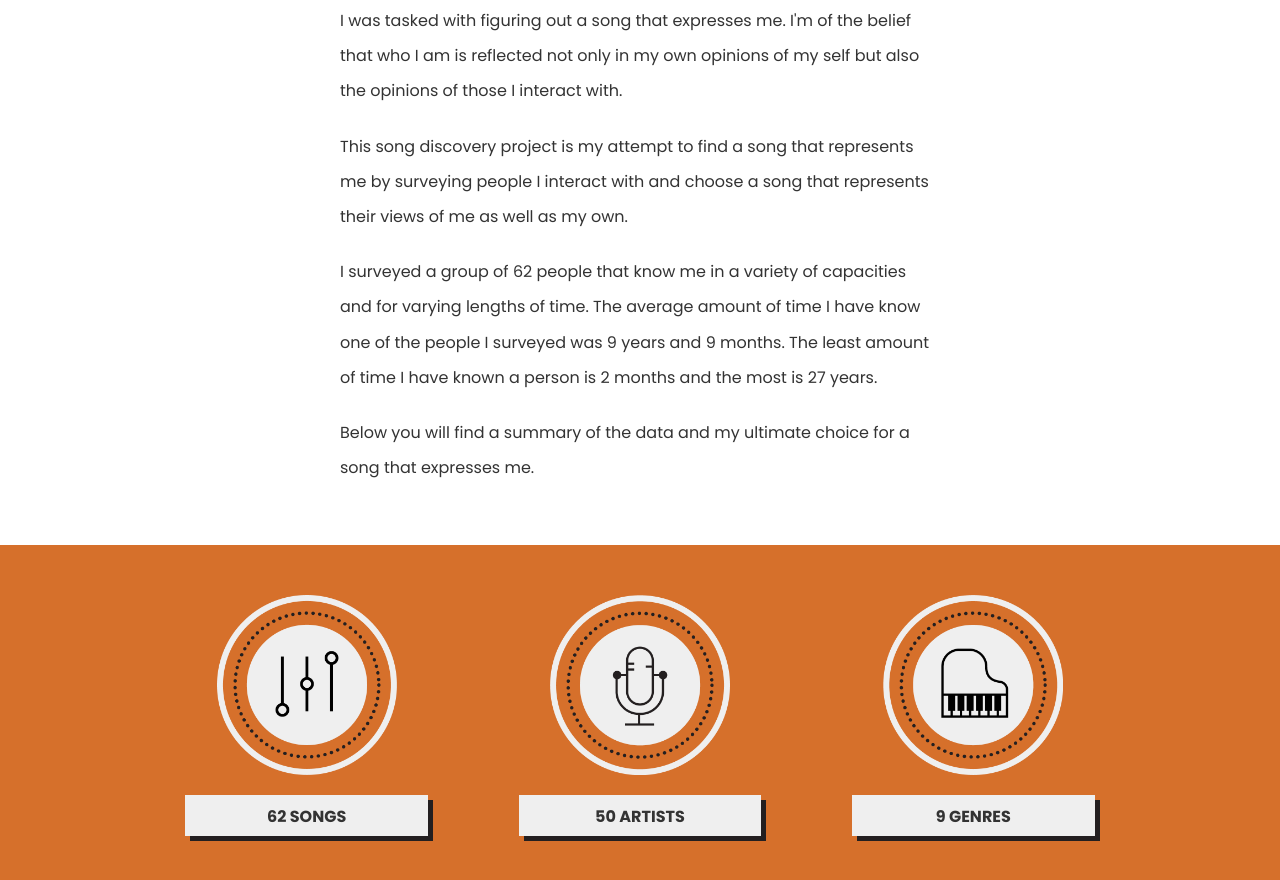
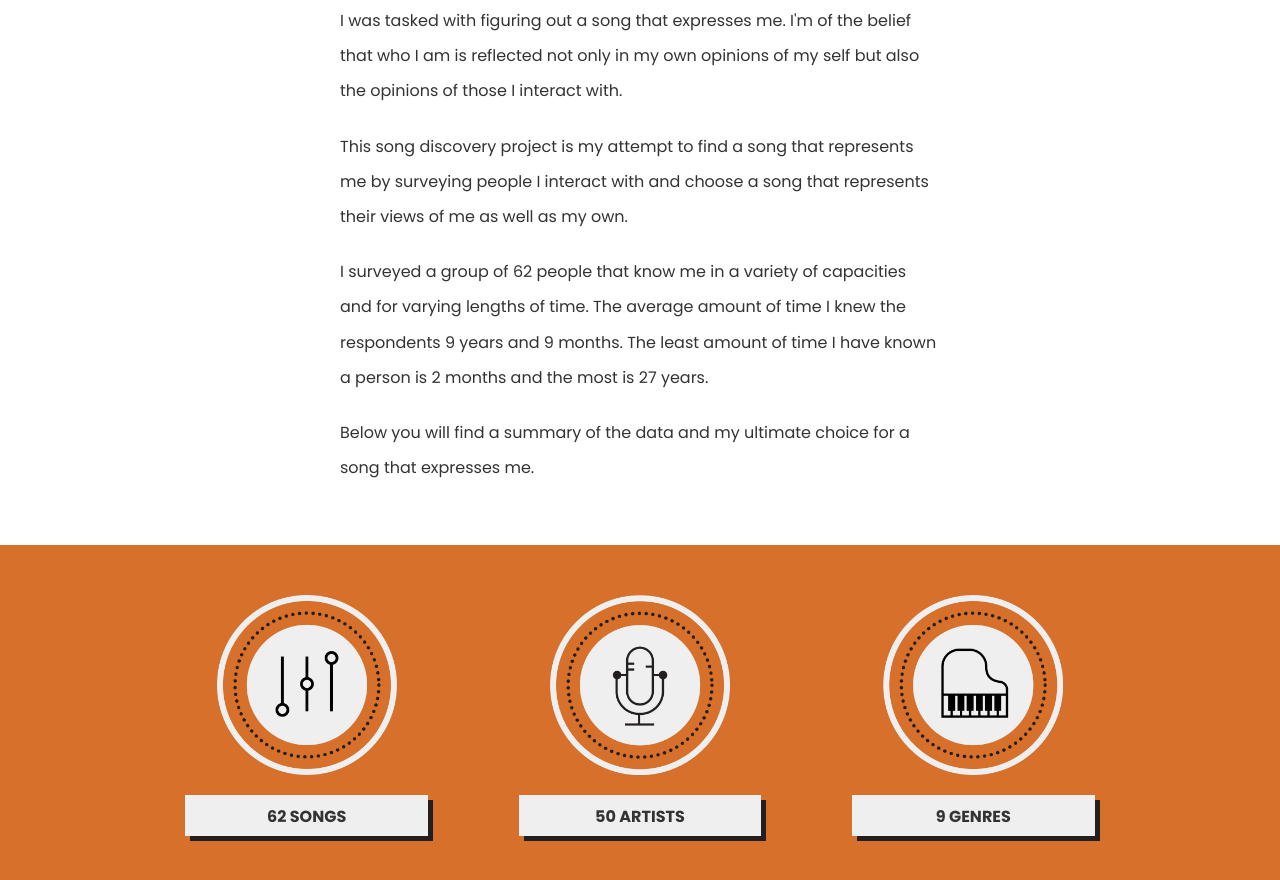
Before and after one commit to abbylarner/abbylarner.github.io, a Jekyll site: the page built from song.html, in a window 1280 px wide and 900 px high, scrolled down 720 px. Shown: the top 880 px of the window. Built offline with Jekyll 4.4.1, drawn with Linux system fonts in a browser that asks for light colours; nearby versions of some CDN libraries; some of the changed text lies outside the part shown.

Commit message:
updated text issues

```diff
--- a/song.html
+++ b/song.html
@@ -42,7 +42,7 @@ excerpt: "A deep dive into what song expresses me."
                     This song discovery project is my attempt to find a song that represents me by surveying people I interact with and choose a song that represents their views of me as well as my own.
                 </p>
                 <p>
-                    I surveyed a group of 62 people that know me in a variety of capacities and for varying lengths of time. The average amount of time I have know one of the people I surveyed was 9 years and 9 months. The least amount of time I have known a person is 2 months and the most is 27 years.
+                    I surveyed a group of 62 people that know me in a variety of capacities and for varying lengths of time. The average amount of time I knew the respondents 9 years and 9 months. The least amount of time I have known a person is 2 months and the most is 27 years.
                 </p>
                 <p>Below you will find a summary of the data and my ultimate choice for a song that expresses me.
                 </p>
```
Also changed, not shown: other parts of song.html (+1 -1 lines).
